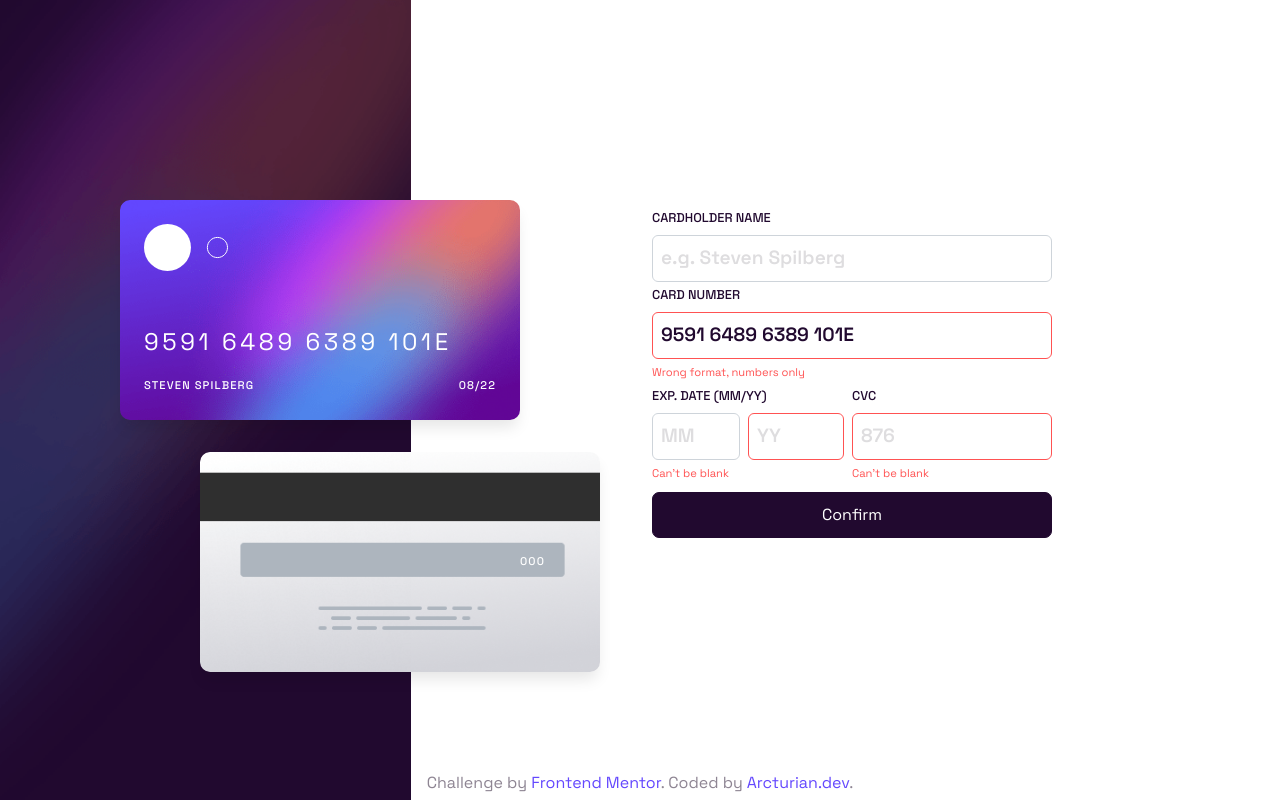
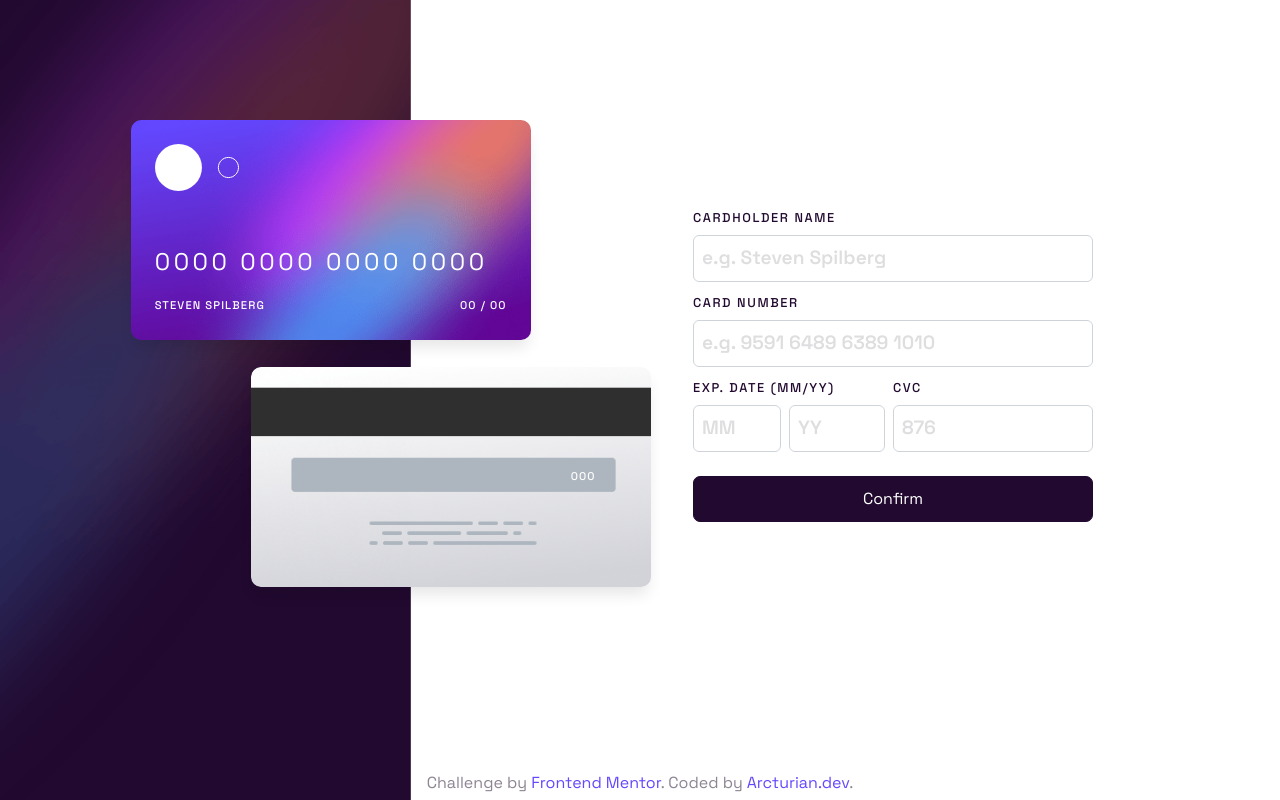
Before and after one commit to ignaciocorball/frontendmentor-challenges, an Angular app: page /interactive-card-details-form in a window 1280 px wide. Built offline with nearby package versions, Linux system fonts and the light colour scheme.

Commit message:
initial commit

```diff
--- a/angular.json
+++ b/angular.json
@@ -35,7 +35,9 @@
               "node_modules/animate.css/animate.min.css",
               "src/styles.scss"
             ],
-            "scripts": []
+            "scripts": [
+
+            ]
           },
           "configurations": {
             "production": {
--- a/package.json
+++ b/package.json
@@ -30,7 +30,7 @@
     "@angular/cli": "~12.2.18",
     "@angular/compiler-cli": "~12.2.0",
     "@types/jasmine": "~3.8.0",
-    "@types/node": "^12.11.1",
+    "@types/node": "^12.20.55",
     "jasmine-core": "~3.8.0",
     "karma": "~6.3.0",
     "karma-chrome-launcher": "~3.1.0",
--- a/src/app/app.module.ts
+++ b/src/app/app.module.ts
@@ -1,5 +1,6 @@
 import { NgModule } from '@angular/core';
 import { BrowserModule } from '@angular/platform-browser';
+import { ReactiveFormsModule } from '@angular/forms';
 
 import { AppRoutingModule } from './app-routing.module';
 import { AppComponent } from './app.component';
@@ -14,6 +15,7 @@ import { ExpensesChartComponentComponent } from './junior/expenses-chart-compone
   ],
   imports: [
     BrowserModule,
+    ReactiveFormsModule,
     AppRoutingModule
   ],
   providers: [],
--- a/src/app/junior/interactive-card-details-form/interactive-card-details-form.component.html
+++ b/src/app/junior/interactive-card-details-form/interactive-card-details-form.component.html
@@ -2,29 +2,29 @@
     <div class="col-lg-4 col-md-12 col-sm-12 col-xs-12">
       <div id="cards" class="bg-gradient-custom animate__animated animate__fadeInLeft animate__slow">
         <div class="cardholder">
-          <div class="card-1 animate__animated animate__backInLeft animate__slow">
+          <div class="card-1 bounce-1">
             <div class="container p-4 h-100">
               <div class="card-logo">
                 <img src="../../../assets/images/interactive-card-details-form/card-logo.svg" alt="">
               </div>
               <div class="card-content">
-                <h3 class="card-number">9591 6489 6389 101E</h3>
+                <h3 class="card-number">{{ this.cardNumber ? this.cardNumber : '0000 0000 0000 0000' }}</h3>
               </div>
               <div class="card-holder">
                 <div class="d-flex justify-content-between">
                   <div class="card-name">
-                    <span>Steven Spilberg</span>
+                    <span>{{ this.name ? this.name : 'Steven Spilberg' }}</span>
                   </div>
                   <div class="card-expiry">
-                    <span>08/22</span>
+                    <span>{{ this.expiryMonth ? this.expiryMonth : '00' }} / {{ this.expiryYear ? this.expiryYear : '00' }}</span>
                   </div>
                 </div>
               </div>
             </div>
           </div>
-          <div class="card-2 animated backInLeft animate__slower">
-            <div class="cvv">
-              <span>000</span>
+          <div class="card-2 bounce-2">
+            <div class="cvc">
+              <span>{{ this.cvc ? this.cvc : '000' }}</span>
             </div>
           </div>
         </div>
@@ -33,46 +33,92 @@
     <div class="col-lg-8 col-md-12 col-sm-12 col-xs-12">
       <div class="container">
         <div class="form">
-          <form action="javascript:void(0)" method="post">
-            <div class="form-group animate__animated animate__backInRight">
+
+          <div class="success-screen" #sucess>
+            <img src="../../../assets/images/interactive-card-details-form/icon-complete.svg" alt="" srcset="">
+            <h3>Thank you!</h3>
+            <p>We've added your card details</p>
+            <button class="btn btn-primary" (click)="onReset()">Continue</button>
+          </div>
+
+          <form #form method="post" class="animate__animated animate__backInRight animate__normal">
+            <div class="form-group">
               <label for="name">Cardholder Name</label>
-              <input type="text" class="form-control" id="name" name="name" placeholder="e.g. Steven Spilberg" value="">
+              <input
+              #nameField
+              (keyup)="onKeyPressCardholderName($event)"
+              type="text"
+              id="nameField"
+              name="nameField"
+              class="form-control"
+              placeholder="e.g. Steven Spilberg"
+              required>
+              <span *ngIf="submitted == true && name.length === 0" class="text-warn">Can't be blank</span>
             </div>
-            <div class="form-group animate__animated animate__backInRight animate__delay-1s">
+            <div class="form-group mt-2 ">
               <label for="email">Card Number</label>
-              <input type="text" class="form-control form-invalid" maxlength="19" name="cc-number" placeholder="9591 6489 6389 1010" value="9591 6489 6389 101E">
-              <span class="text-warn">Wrong format, numbers only</span>
+              <input
+              #cardNumberField
+              (keyup)="onKeyPressCardNumber($event)"
+              type="tel"
+              id="cardNumberField"
+              name="cardNumberField"
+              class="form-control"
+              maxlength="19"
+              placeholder="e.g. 9591 6489 6389 1010"
+              required>
+              <span *ngIf="submitted == true && cardNumber.length === 0" class="text-warn">Wrong format, numbers only</span>
             </div>
-            <div class="form-group animate__animated animate__backInRight animate__delay-2s">
+            <div class="form-group mt-2">
               <div class="d-flex">
                 <div class="col-6 pe-2">
                   <label for="expiry">Exp. Date (MM/YY)</label>
                   <div class="d-flex">
                     <div class="col-6 pe-2">
-                      <input type="text" class="form-control" id="expiry" name="expiry" placeholder="MM" value="" maxlength="2">
-                      <span class="text-warn">Can't be blank</span>
+                      <input
+                      (keyup)="onKeyPressExpiryMonth($event)"
+                      type="text"
+                      class="form-control"
+                      id="expiry"
+                      name="expiry"
+                      placeholder="MM"
+                      maxlength="2"
+                      required>
+                      <span *ngIf="submitted == true && expiryMonth.length < 2 || submitted == true && expiryYear.length < 2" class="text-warn">Can't be blank</span>
                     </div>
                     <div class="col-6">
-                      <input type="text" class="form-control form-invalid" id="cvc" name="cvc" placeholder="YY" maxlength="2">
+                      <input
+                      (keyup)="onKeyPressExpiryYear($event)"
+                      type="text"
+                      class="form-control"
+                      id="cvc"
+                      name="cvc"
+                      placeholder="YY"
+                      maxlength="2"
+                      required>
                     </div>
                   </div>
                 </div>
                 <div class="col-6">
                   <label for="address">CVC</label>
-                  <input type="password" class="form-control form-invalid" id="cvc" name="cvc" placeholder="876" maxlength="3">
-                  <span class="text-warn">Can't be blank</span>
+                  <input
+                  (keyup)="onKeyPressCardCvv($event)"
+                  type="password"
+                  class="form-control"
+                  id="cvc"
+                  name="cvc"
+                  placeholder="876"
+                  maxlength="3"
+                  required>
+                  <span *ngIf="submitted == true && cvc.length < 3" class="text-warn">Can't be blank</span>
                 </div>
               </div>
             </div>
 
-            <div class="d-grid mt-2 animate__animated animate__backInRight animate__delay-3s">
-              <a class="btn btn-primary" type="submit">Confirm</a>
+            <div class="d-grid ">
+              <a class="btn btn-primary mt-4" type="submit" (click)="onSubmit()">Confirm</a>
             </div>
 
-            <div class="success-screen">
-              <p>Thank you! We've added your card details</p>
-              <button class="btn btn-primary">Continue</button>
-            </div>
           </form>
         </div>
       </div>
--- a/src/app/junior/interactive-card-details-form/interactive-card-details-form.component.scss
+++ b/src/app/junior/interactive-card-details-form/interactive-card-details-form.component.scss
@@ -23,7 +23,9 @@ body {
   min-height: 450px;
   height: 100vh;
   margin: 0;
-  overflow-x: hidden;
+  ::-webkit-scrollbar {
+    display: none;
+  }
 }
 
 .bg-gradient-custom {
@@ -42,7 +44,8 @@ body {
 
 .cardholder {
   position: absolute;
-  top: 25%;
+  top: 15%;
+  right: 0;
 
   span {
     font-family: 'Space Grotesk', sans-serif;
@@ -87,7 +90,7 @@ body {
     line-height: 215px;
     margin-top: 2rem;
     border-radius: 10px;
-    margin-left: 50%;
+    margin-left: 60%;
     text-align: right;
     padding-right: 55px;
     color: $font-white;
@@ -99,7 +102,7 @@ body {
 
 .form {
   position: relative;
-  margin: 25%;
+  margin: 25% 15% 15% 30%;
   max-width: 400px;
 
   label {
@@ -108,6 +111,7 @@ body {
     margin-bottom: 0.5rem;
     text-transform: uppercase;
     font-weight: 500;
+    letter-spacing: 0.1rem;
   }
 
   input {
@@ -144,10 +148,27 @@ body {
     font-size: 1rem;
     padding: 10px;
   }
+
 }
 
 .success-screen {
   display: none;
+  text-align: center;
+
+  img{
+    margin-bottom: 20px;
+  }
+  h3{
+    color: $font-very-dark-violet;
+  }
+  p{
+    color: $font-dark-grayish-violet;
+  }
+  button{
+    width: 100%;
+    font-size: 1rem;
+    padding: 10px;
+  }
 }
 
 .attribution {
@@ -164,7 +185,33 @@ body {
   }
 }
 
-@media only screen and (max-width: 1235px) {
+/* Cards floating animation */
+.bounce-1 {
+  animation-name: bounce-1;
+  animation-timing-function: linear;
+  animation-duration: 5s;
+  animation-iteration-count: infinite;
+}
+@keyframes bounce-1 {
+    0%   { transform: translateY(0); }
+    50%  { transform: translateY(-10px); }
+    100% { transform: translateY(0); }
+}
+.bounce-2 {
+  animation-name: bounce-1;
+  animation-timing-function: linear;
+  animation-duration: 4s;
+  animation-iteration-count: infinite;
+}
+@keyframes bounce-2 {
+    0%   { transform: translateY(0); }
+    50%  { transform: translateY(10px); }
+    100% { transform: translateY(0); }
+}
+
+
+/* Media Queries */
+@media only screen and (max-width: 600px) {
   .bg-gradient-custom {
     position: relative;
     background-image: url('../../../assets/images/interactive-card-details-form/bg-main-mobile.png');
@@ -174,18 +221,10 @@ body {
 
   .cardholder {
     position: absolute;
-    top: 5%;
-
-    .card-content {
-      padding-top: 1.5rem;
-    }
+    right: auto;
 
     span {
       font-size: 0.7rem;
-    }
-
-    h3 {
-      font-size: 14px;
     }
 
     .card-1 {
@@ -197,6 +236,11 @@ body {
       z-index: 1;
       margin-left: 10%;
       margin-top: 30%;
+
+      .card-number{
+        margin-top: 10px;
+        font-size:1rem;
+      }
     }
 
     .card-2 {
--- a/src/app/junior/interactive-card-details-form/interactive-card-details-form.component.ts
+++ b/src/app/junior/interactive-card-details-form/interactive-card-details-form.component.ts
@@ -1,4 +1,4 @@
-import { Component, OnInit } from '@angular/core';
+import { Component, OnInit, ViewChild, ElementRef } from '@angular/core';
 
 @Component({
   selector: 'app-interactive-card-details-form',
@@ -7,9 +7,63 @@ import { Component, OnInit } from '@angular/core';
 })
 export class InteractiveCardDetailsFormComponent implements OnInit {
 
-  constructor() { }
+  @ViewChild('form') formElement!: ElementRef;
+  @ViewChild('sucess') sucessElement!: ElementRef;
 
-  ngOnInit(): void {
+  @ViewChild('nameField') nameField!: ElementRef;
+  @ViewChild('cardNumberField') cardNumberField!: ElementRef;
+  @ViewChild('cvcField') cardCvcField!: ElementRef;
+  @ViewChild('expiryMonth') expiryMonthField!: ElementRef;
+  @ViewChild('expiryYear') expiryYearField!: ElementRef;
+
+  submitted = false;
+  name: string = '';
+  cardNumber: string = '';
+  cvc: string = '';
+  expiryMonth: string = '';
+  expiryYear: string = '';
+
+  constructor( ) { }
+
+  ngOnInit(): void {  }
+
+  onSubmit(){
+    this.submitted = true;
+    if(this.name != '' && this.cardNumber != '' && this.cvc != '' && this.expiryMonth != '' && this.expiryYear != ''){
+      this.formElement.nativeElement.style.display = 'none';
+      this.sucessElement.nativeElement.style.display = 'block';
+    }else{
+      this.nameField.nativeElement.focus();
+    }
   }
 
+  onReset(){
+    this.submitted = false;
+    this.formElement.nativeElement.style.display = 'block';
+    this.sucessElement.nativeElement.style.display = 'none';
+  }
+
+
+  onKeyPressCardholderName(event: any) {
+    this.name = event.target.value;
+  }
+  onKeyPressCardNumber(event: any) {
+    this.cardNumber = this.creditCardParse(event.target.value);
+    this.cardNumberField.nativeElement.value = this.cardNumber;
+  }
+  onKeyPressCardCvv(event: any) {
+    this.cvc = event.target.value;
+  }
+  onKeyPressExpiryMonth(event: any) {
+    this.expiryMonth = event.target.value;
+  }
+  onKeyPressExpiryYear(event: any) {
+    this.expiryYear = event.target.value;
+  }
+
+  creditCardParse(value: any) {
+    return value.replace(/[^\dA-Z]/g, '').replace(/(.{4})/g, '$1 ').trim();
+  }
+
+
 }
--- a/tsconfig.json
+++ b/tsconfig.json
@@ -19,7 +19,9 @@
     "lib": [
       "es2018",
       "dom"
-    ]
+    ],
+    "types": [ "node" ],
+    "typeRoots": [ "../node_modules/@types" ]
   },
   "angularCompilerOptions": {
     "enableI18nLegacyMessageIdFormat": false,
```
Also changed, not shown: 1 other file (tests, documents, lock files or other folders).
